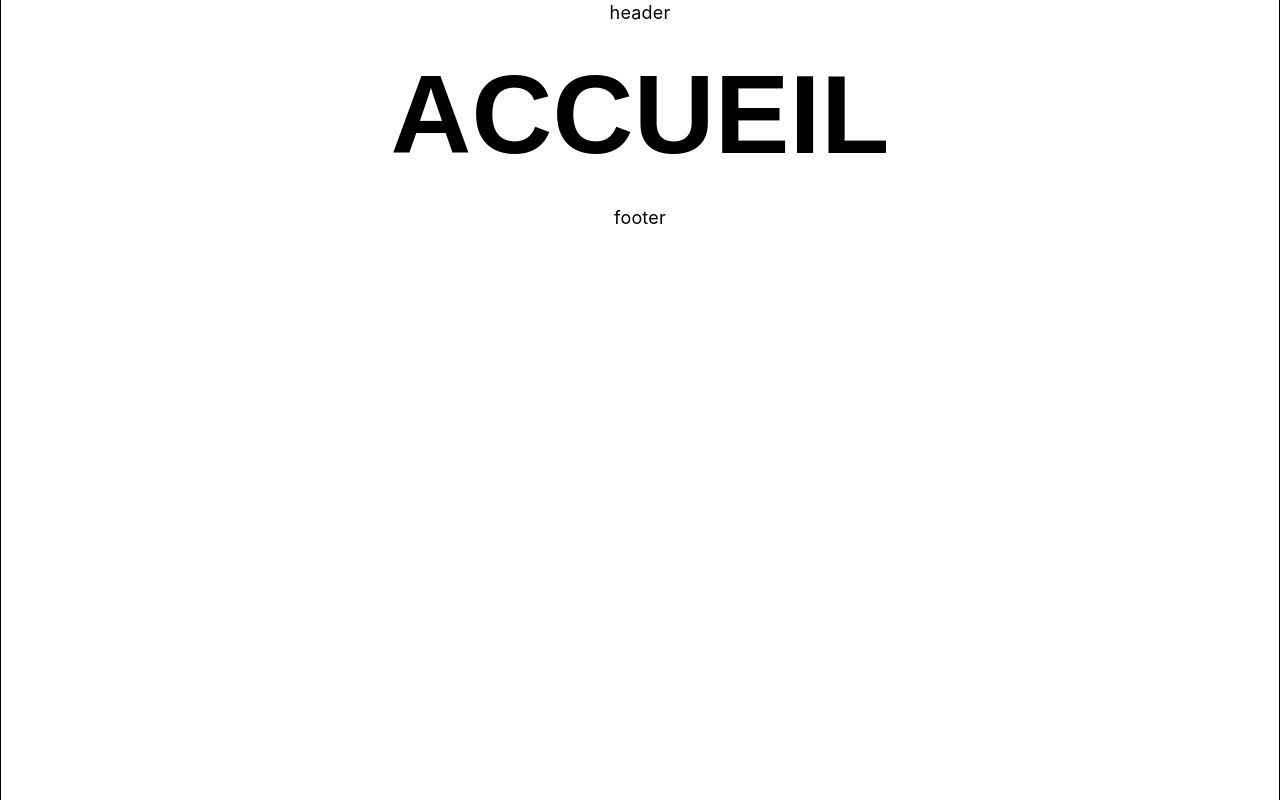
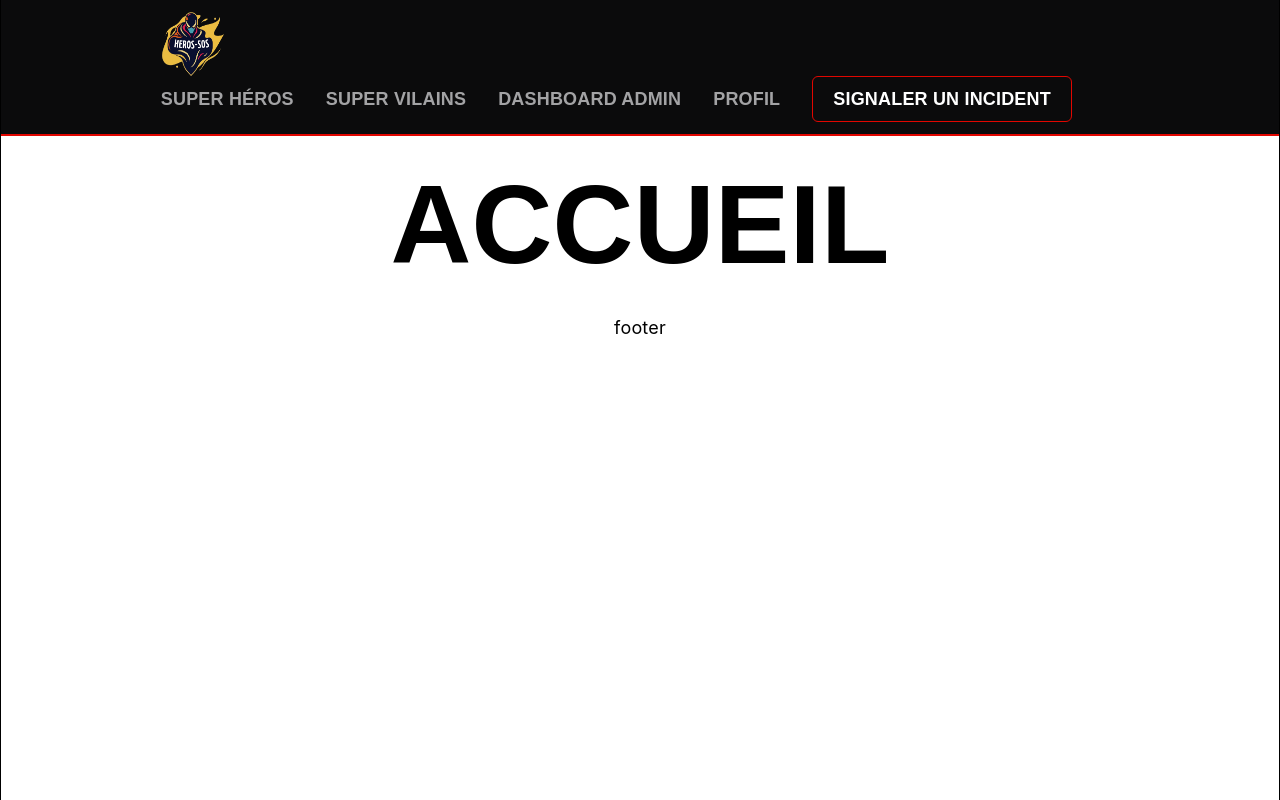
Before and after one commit to tomfrx12/Hero-SOS, a React (Vite) app: page / in a window 1280 px wide. Built offline with nearby package versions, Linux system fonts and the light colour scheme; a web font is replaced by a local one.

Commit message:
feat: ajouter le header avec navigation responsive

```diff
--- a/src/composants/Header.tsx
+++ b/src/composants/Header.tsx
@@ -1,5 +1,53 @@
+import { useState } from "react"
+import { Link } from "react-router"
+import { Menu, X } from "lucide-react"
+
 export default function Header() {
+
+    const estConnecte: boolean = true
+    const role: string = "admin"
+
+    const [menuOuvert, setMenuOuvert] = useState(false)
+
+    const fermerMenu = () => setMenuOuvert(false)
+
     return (
-        <header>header</header>
+        <header className="sticky top-0 z-50 border-b-2 border-rouge-alerte bg-noir text-white">
+            <div className="mx-auto flex max-w-[80%] flex-wrap items-center justify-between px-4 py-3 md:px-8">
+                <Link to="/" onClick={fermerMenu}>
+                    <img src="/logo.webp" alt="Héros SOS" className="h-14 w-14 md:h-16 md:w-16" />
+                </Link>
+
+                <button type="button" onClick={() => setMenuOuvert(!menuOuvert)} className="md:hidden">
+                    {menuOuvert ? <X size={28} /> : <Menu size={28} />}
+                </button>
+
+                <nav
+                    onClick={fermerMenu}
+                    className={`${menuOuvert ? "flex" : "hidden"} w-full flex-col items-start gap-4 pt-4 md:flex md:w-auto md:flex-row md:items-center md:gap-8 md:pt-0`}
+                >
+                    <Link to="/super-heros" className="font-display text-lg font-bold uppercase text-gris-trait/70 transition-colors hover:text-white">Super Héros</Link>
+                    <Link to="/super-vilains" className="font-display text-lg font-bold uppercase text-gris-trait/70 transition-colors hover:text-white">Super Vilains</Link>
+
+                    {role === "admin" && (
+                        <Link to="/dashboard-admin" className="font-display text-lg font-bold uppercase text-gris-trait/70 transition-colors hover:text-white">Dashboard Admin</Link>
+                    )}
+
+                    {estConnecte ? (
+                        <>
+                            <Link to="/profil" className="font-display text-lg font-bold uppercase text-gris-trait/70 transition-colors hover:text-white">Profil</Link>
+                            <Link to="/signaler-incident" className="rounded-md border border-rouge-alerte px-5 py-2 font-display text-lg font-bold uppercase hover:bg-rouge-profond">
+                                Signaler un incident
+                            </Link>
+                        </>
+                    ) : (
+                        <Link to="/connexion" className="rounded-md bg-rouge-alerte px-5 py-2 font-display text-lg font-bold uppercase hover:bg-rouge-profond">
+                            Connexion
+                        </Link>
+                    )}
+
+                </nav>
+            </div>
+        </header>
     )
 }
```
